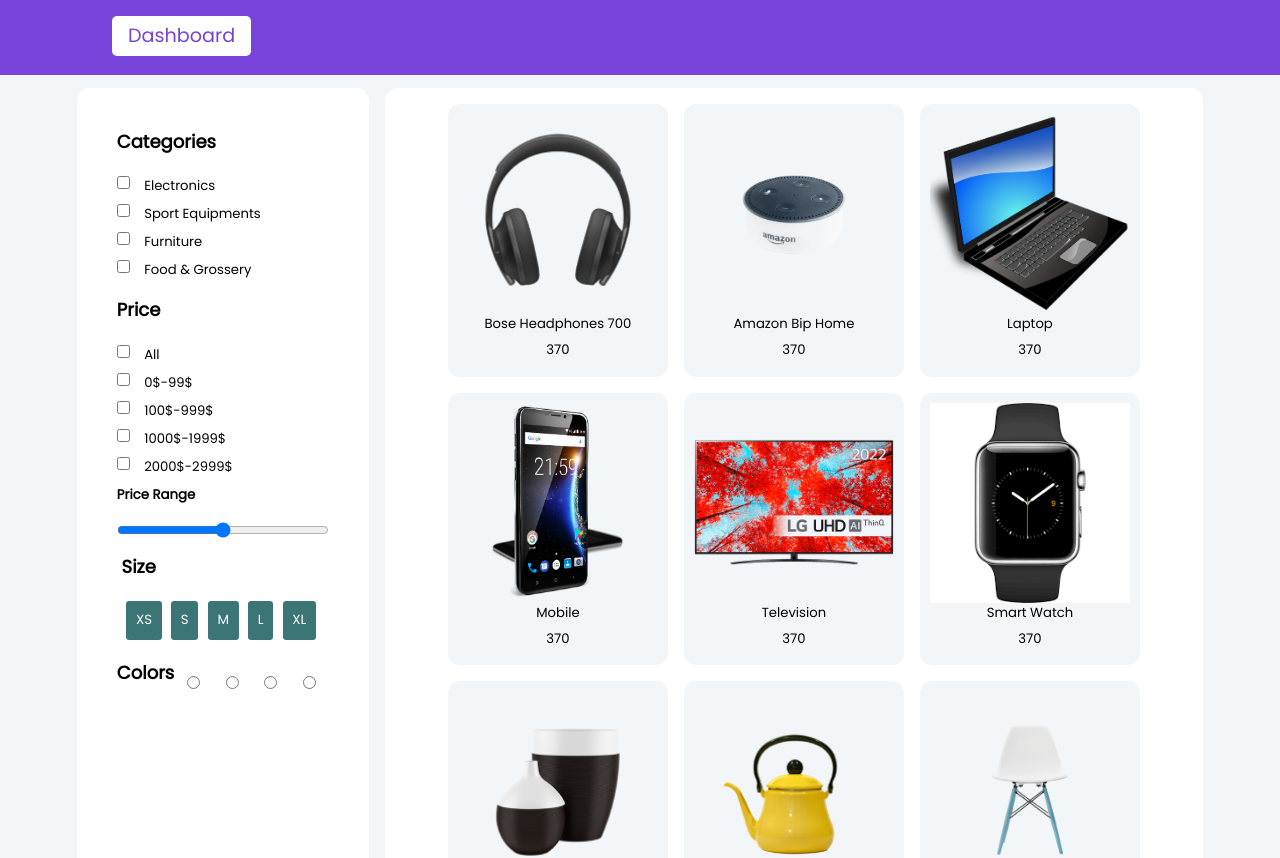
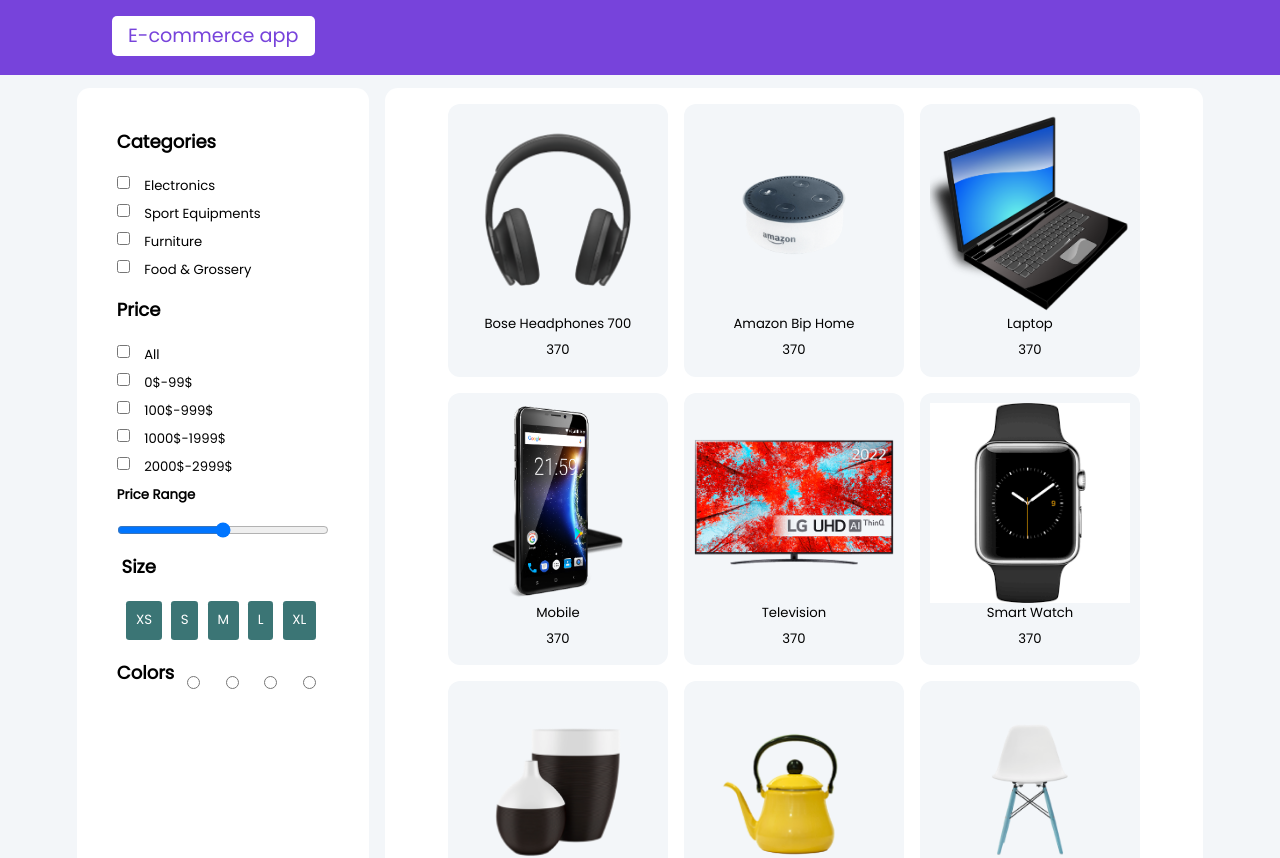
Before and after one commit to mikaer86/eCommerceReactApp, a React (Create React App) app: page / in a window 1280 px wide. Shown: the top 858 px of the page. Built offline with nearby package versions, Linux system fonts and the light colour scheme.

Commit message:
Changed the title to e commerce instaed dashboard

```diff
--- a/src/components/Navigation.js
+++ b/src/components/Navigation.js
@@ -2,7 +2,7 @@ import "../styles/navigation.css";
 const Navigation = () => {
   return (
     <nav className="navBar">
-      <h1>Dashboard</h1>
+      <h1>E-commerce app</h1>
     </nav>
   );
 };
```
